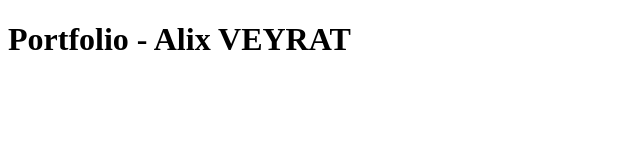
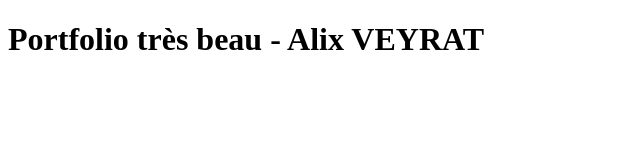
Before and after one commit to AlixV-Hub/alixv.Github.io, a plain HTML site: page index.html in a window 1280 px wide. Shown: the whole page, without its empty margins (0-640 px from the left). Drawn offline with Linux system fonts and the light colour scheme.

Commit message:
Update index.html
modif h1 portefolio très beau

```diff
--- a/index.html
+++ b/index.html
@@ -6,6 +6,6 @@
     <title>Portfolio</title>
 </head>
 <body>
-    <h1>Portfolio - Alix VEYRAT</h1>
+    <h1>Portfolio très beau - Alix VEYRAT</h1>
 </body>
 </html>
```
